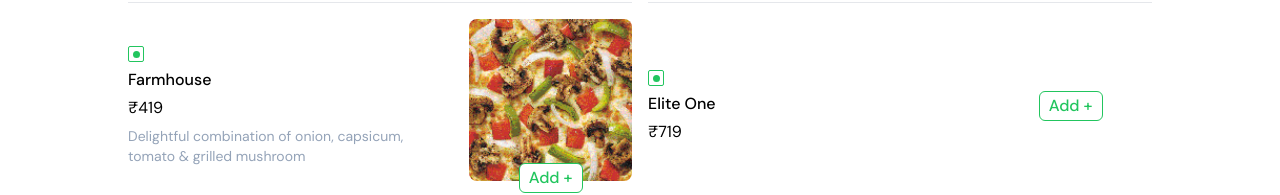
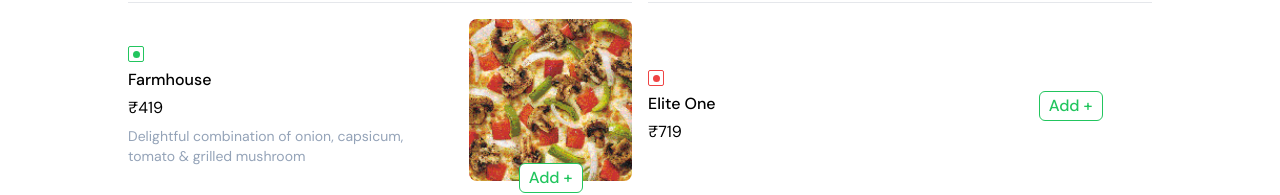
Before and after one commit to nrjdalal/at7, a Next.js app: page / in a window 1280 px wide. Shown: the part 391-586 px from the top of the page. Built offline with nearby package versions, Linux system fonts and the light colour scheme.

Commit message:
Mon Mar 14 17:41:26 IST 2022

```diff
--- a/pages/index.tsx
+++ b/pages/index.tsx
@@ -1,12 +1,16 @@
 /* eslint-disable @next/next/no-img-element */
 
 const index = () => {
-  const Items = ({ children, item, price, src }: any) => {
+  const Items = ({ children, item, price, src, nonveg }: any) => {
     return (
       <div className="mx-4 flex items-center gap-4 border-b-[1px] py-4 md:mx-0">
         <div className="flex w-2/3 flex-col gap-2">
-          <div className="flex h-4 w-4 items-center justify-center rounded-sm border-[1px] border-green-500">
-            <div className="h-1/2 w-1/2 rounded-full bg-green-500" />
+          <div
+            className={`flex h-4 w-4 items-center justify-center rounded-sm border-[1px] ${
+              nonveg ? 'border-red-500' : 'border-green-500'
+            }`}
+          >
+            <div className={`h-1/2 w-1/2 rounded-full ${nonveg ? 'bg-red-500' : 'bg-green-500'}`} />
           </div>
           <h2 className="font-medium">{item}</h2>
           <p>₹{price}</p>
@@ -69,7 +73,7 @@ const index = () => {
             Delightful combination of onion, capsicum, tomato & grilled mushroom
           </Items>
 
-          <Items item="Elite One" price="719"></Items>
+          <Items item="Elite One" price="719" nonveg="true"></Items>
 
           <Items item="Supreme One" price="999"></Items>
         </div>
```
